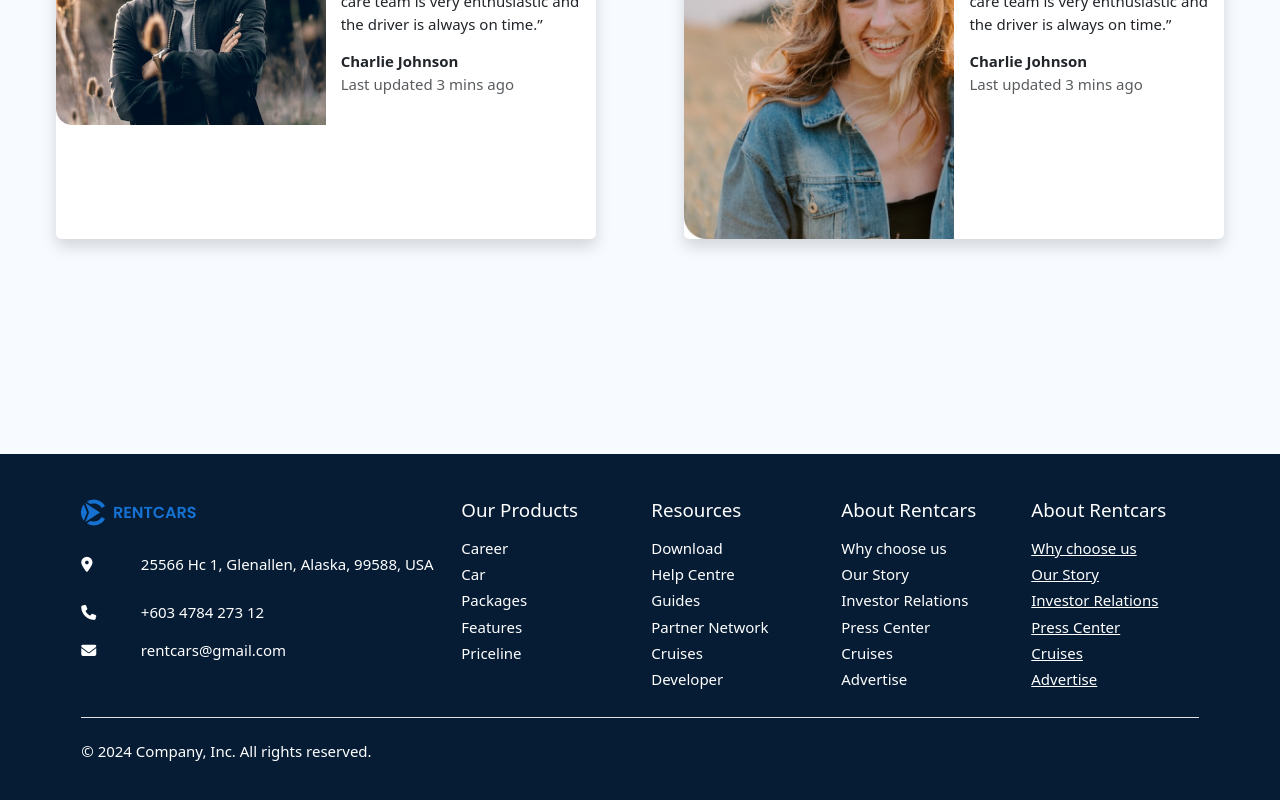
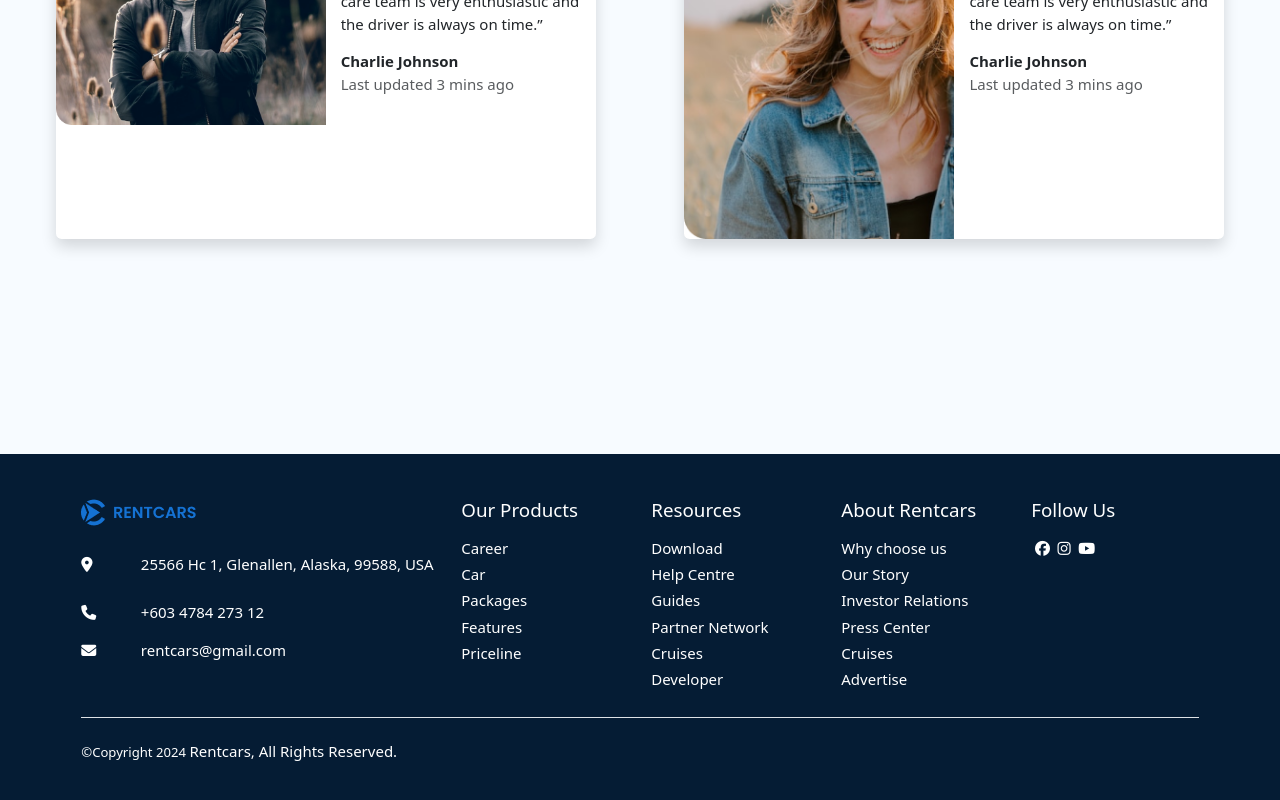
Before and after one commit to KareemNasser08/Cars, an Angular app: page /home in a window 1280 px wide. Shown: the part 2398-3198 px from the top of the page. Built offline with nearby package versions, Linux system fonts and the light colour scheme; no server answers.

Commit message:
Footer Edit No 03

```diff
--- a/src/app/Components/footer/footer.component.html
+++ b/src/app/Components/footer/footer.component.html
@@ -108,46 +108,47 @@
                 </div>
 
                 <div class=" col-md-2">
-                    <h5>About Rentcars</h5>
+                    <h5>Follow Us</h5>
                     <ul class="nav flex-column mt-3">
                         <li class="mb-1">
-                            <a href="#" class="text-center p-0 text-white">Why choose us</a>
+                            <span class="mx-1"><i class="fa-brands fa-facebook"></i></span>
+                            <span class="mx-1"><i class="fa-brands fa-instagram"></i></span>
+                            <span class="mx-1"><i class="fa-brands fa-youtube"></i></span>
                         </li>
-                        <li class="mb-1">
-                            <a href="#" class=" p-0 text-white">Our Story</a>
-                        </li>
-                        <li class="mb-1">
-                            <a href="#" class=" p-0 text-white">Investor Relations</a>
-                        </li>
-                        <li class="mb-1">
-                            <a href="#" class=" p-0 text-white">Press Center</a>
-                        </li>
-                        <li class="mb-1">
-                            <a href="#" class=" p-0 text-white">Cruises</a>
-                        </li>
-                        <li class="mb-1">
-                            <a href="#" class=" p-0 text-white">Advertise</a>
-                        </li>
+
 
                     </ul>
                 </div>
             </div>
 
             <div class="d-flex flex-column flex-sm-row justify-content-between py-4 my-4 border-top">
-                <p>&copy; 2024 Company, Inc. All rights reserved.</p>
+                <p>
+                    <small class="small">&copy;Copyright 2024 </small> Rentcars, All Rights Reserved.
+                </p>
                 <ul class="list-unstyled d-flex">
-                    <li class="ms-3"><a class="link-body-emphasis" href="#"><svg class="bi" width="24" height="24">
+                    <li class="ms-3">
+                        <a class="link-body-emphasis" href="#">
+                            <svg class="bi" width="24" height="24">
                                 <use xlink:href="#twitter" />
-                            </svg></a></li>
-                    <li class="ms-3"><a class="link-body-emphasis" href="#"><svg class="bi" width="24" height="24">
+                            </svg>
+                        </a>
+                    </li>
+                    <li class="ms-3">
+                        <a class="link-body-emphasis" href="#">
+                            <svg class="bi" width="24" height="24">
                                 <use xlink:href="#instagram" />
-                            </svg></a></li>
-                    <li class="ms-3"><a class="link-body-emphasis" href="#"><svg class="bi" width="24" height="24">
+                            </svg>
+                        </a>
+                    </li>
+                    <li class="ms-3">
+                        <a class="link-body-emphasis" href="#">
+                            <svg class="bi" width="24" height="24">
                                 <use xlink:href="#facebook" />
-                            </svg></a></li>
+                            </svg>
+                        </a>
+                    </li>
                 </ul>
             </div>
         </footer>
     </div>
-
 </section>
```
